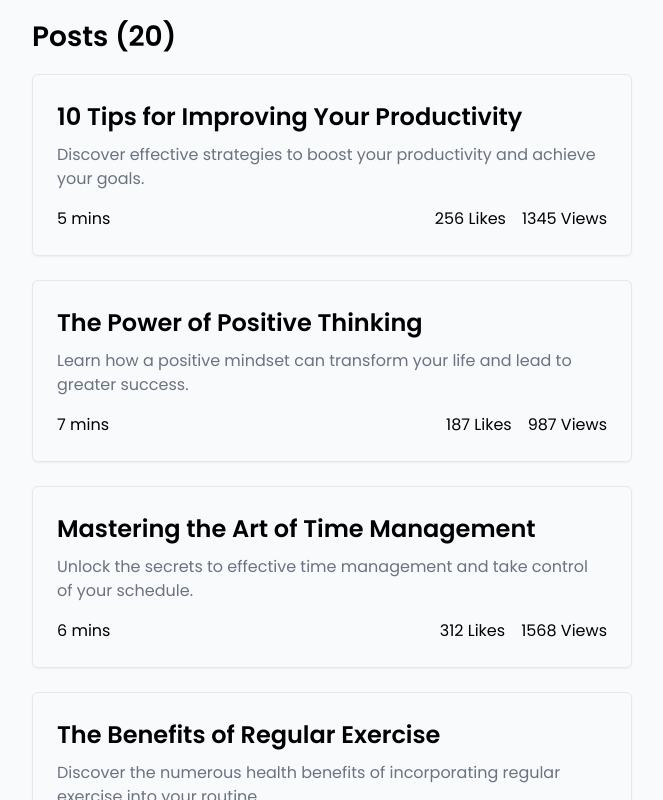
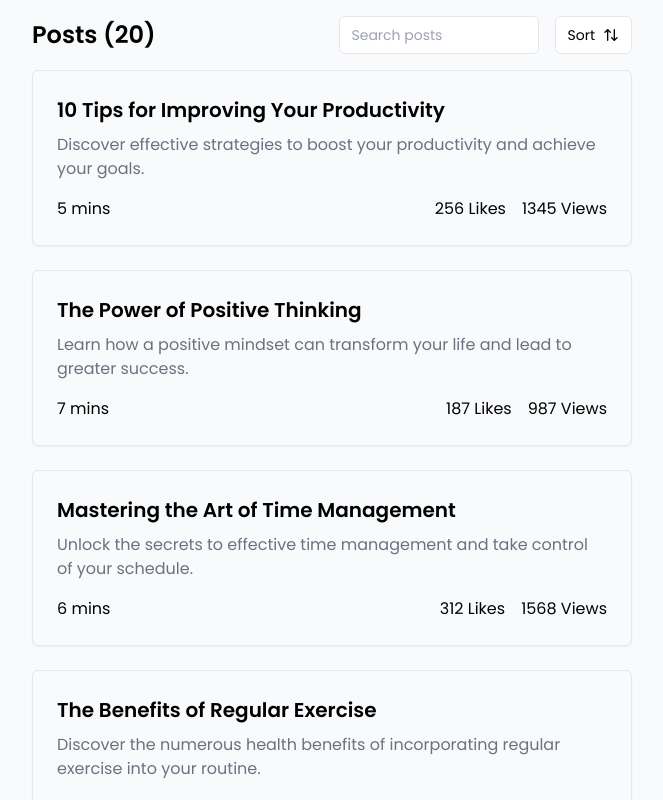
Before and after one commit to findsakshat/react-patterns, a React (Vite) app: page / in a window 1280 px wide. Shown: the top 800 px of the page, without its empty margins (308-971 px from the left). Built offline with nearby package versions, Linux system fonts and the light colour scheme.

Commit message:
feat: search functionality for posts list

```diff
--- a/package.json
+++ b/package.json
@@ -22,5 +22,8 @@
     "tailwindcss": "^3.4.1",
     "typescript": "^4.7.4",
     "vite": "^3.0.4"
+  },
+  "dependencies": {
+    "lucide-react": "^0.358.0"
   }
 }
--- a/src/02-container-presentational-components-pattern/components/container/PostsContainer.tsx
+++ b/src/02-container-presentational-components-pattern/components/container/PostsContainer.tsx
@@ -3,15 +3,30 @@ import PostsList from "../presentational/PostList";
 import PostListHeader from "../presentational/PostListHeader";
 
 import POSTS from '../../data.json';
-import { Post } from "../../types";
+import { Post as PostType } from "../../types";
 
 export default function PostsContainer() {
-  const [posts, setPosts] = useState<Post[] | []>(POSTS);
+  const [posts, setPosts] = useState<PostType[] | []>(POSTS);
+  const [searchValue, setSearchValue] = useState('');
+
+  const filteredPosts = posts && posts.filter((post) => {
+    return post.title.toLowerCase().includes(searchValue.toLowerCase());
+  });
+
 
   return (
     <div>
-      <PostListHeader count={posts ? posts.length : 0} />
-      <PostsList posts={posts} />
+      <div>
+        <PostListHeader
+          count={filteredPosts ? filteredPosts.length : 0}
+          onSearch={(value) => {
+            setSearchValue(value);
+          }}
+        />
+      </div>
+      <div className="mt-4">
+        <PostsList posts={filteredPosts} />
+      </div>
     </div>
   )
 }
--- a/src/02-container-presentational-components-pattern/components/presentational/PostList.tsx
+++ b/src/02-container-presentational-components-pattern/components/presentational/PostList.tsx
@@ -29,7 +29,7 @@ function Post(props: PostProps) {
 
   return (
     <div className="border p-6 rounded-md shadow-sm mb-6">
-      <h4 className="text-[24px] font-semibold">{title}</h4>
+      <h4 className="text-[20px] font-semibold">{title}</h4>
       <p className="mt-2 text-gray-500">{description}</p>
       <div className="flex items-center justify-between mt-4">
         <div>{readTime}</div>
--- a/src/02-container-presentational-components-pattern/components/presentational/PostListHeader.tsx
+++ b/src/02-container-presentational-components-pattern/components/presentational/PostListHeader.tsx
@@ -1,13 +1,33 @@
+import { ArrowUpDown } from 'lucide-react';
+import { useState } from 'react';
+
 type PostListHeaderProps = {
   count: number
+  onSearch: (value: string) => void
 }
 
 export default function PostListHeader(props: PostListHeaderProps) {
-  const { count } = props;
+  const { count, onSearch } = props;
+  const [searchValue, setSearchValue] = useState('');
 
   return (
-    <div className="mb-4">
-      <h3 className="text-[28px] font-semibold">Posts ({count || 0})</h3>
+    <div className="flex flex-col gap-4 lg:flex-row justify-between items-center">
+      <h3 className="text-[24px] font-semibold">Posts ({count || 0})</h3>
+      <div className='flex items-center gap-4'>
+        <input
+          className='px-3 py-2 border rounded-md text-sm w-[200px]'
+          placeholder='Search posts'
+          value={searchValue}
+          onChange={(e) => {
+            setSearchValue(e.target.value);
+            onSearch(e.target.value);
+          }}
+        />
+        <button className="px-3 py-2 border rounded-md flex gap-2 items-center text-sm bg-white">
+          <span>Sort</span>
+          <ArrowUpDown size={16} />
+        </button>
+      </div>
     </div>
   )
 }
```
Also changed, not shown: 1 other file (tests, documents, lock files or other folders).
